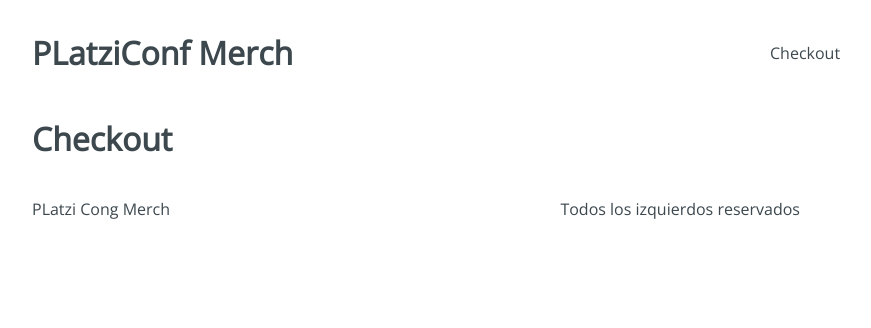
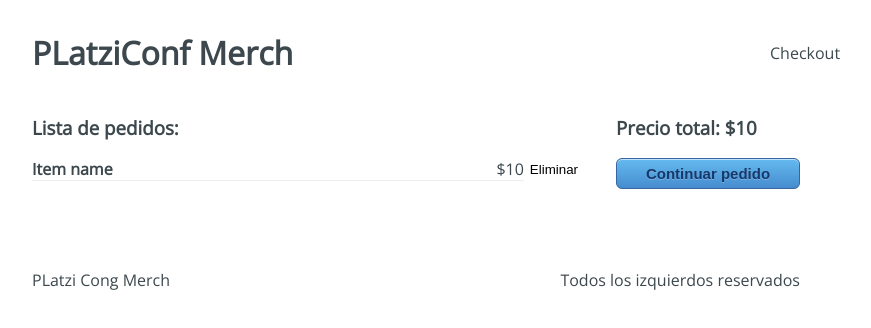
Before and after one commit to CodeJasper/Shop_test, a React app: page /checkout in a window 1280 px wide. Shown: the top 328 px of the page, without its empty margins (224-1095 px from the left). Built offline with nearby package versions, Linux system fonts and the light colour scheme.

Commit message:
add checkout section

```diff
--- a/src/containers/Checkout.jsx
+++ b/src/containers/Checkout.jsx
@@ -1,7 +1,23 @@
 import React from 'react';
+import '../styles/components/Checkout.css';
 
 export default function Checkout(){
   return (
-    <h1>Checkout</h1>
+    <div className="Checkout">
+      <div className="Checkout-content">
+        <h3>Lista de pedidos:</h3>
+        <div className="Checkout-item">
+          <div className="Checkout-element">
+            <h4>Item name</h4>
+            <span>$10</span>
+          </div>
+          <button type="button">Eliminar</button>
+        </div>
+      </div>
+      <div className="Checkout-sidebar">
+        <h3>Precio total: $10</h3>
+        <button type='button'>Continuar pedido</button>
+      </div>
+    </div>
   )
 }
```
